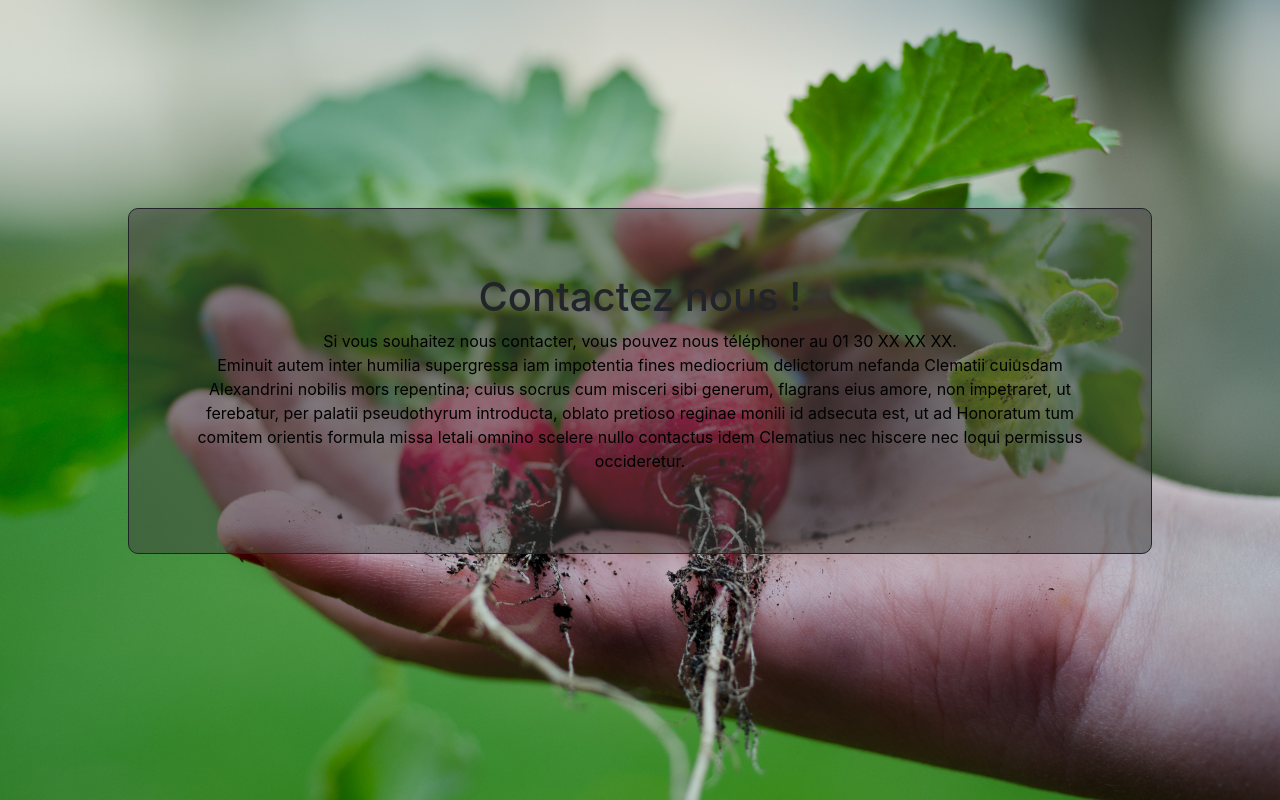
After one commit to KilianLdev/Lespotagersducoin, a PHP site: page /aboutus.php in a window 1280 px wide. The commit adds this page. Run offline with PHP 8.4, Linux system fonts and the light colour scheme; some libraries are stand-ins or nearby versions.

Commit message:
add about us

```diff
--- /dev/null
+++ b/aboutus.php
@@ -0,0 +1,21 @@
+<!DOCTYPE html>
+<html>
+<head>
+<link rel="stylesheet" href="https://stackpath.bootstrapcdn.com/bootstrap/4.1.0/css/bootstrap.min.css" integrity="sha384-9gVQ4dYFwwWSjIDZnLEWnxCjeSWFphJiwGPXr1jddIhOegiu1FwO5qRGvFXOdJZ4" crossorigin="anonymous">
+    <script src="//code.jquery.com/jquery-1.11.1.min.js"></script>
+    <script src="https://stackpath.bootstrapcdn.com/bootstrap/4.1.0/js/bootstrap.min.js" integrity="sha384-uefMccjFJAIv6A+rW+L4AHf99KvxDjWSu1z9VI8SKNVmz4sk7buKt/6v9KI65qnm" crossorigin="anonymous"></script>
+    <link rel="icon" type="image/jpg" href="public/img/logo.jpg" />
+    <link rel="stylesheet" type="text/css" href="public/style/style.css" />
+    <script type="text/javascript" src="public/js/main.js"></script>
+</head>
+<body class="aboutus">
+    <section class="section-about">
+        <div class="container-aboutus">
+            <h1>Contactez nous !</h1>
+            <article class="text-about">Si vous souhaitez nous contacter, vous pouvez nous téléphoner au 01 30 XX XX XX. </article>
+            <p class="text-about">Eminuit autem inter humilia supergressa iam impotentia fines mediocrium delictorum nefanda Clematii cuiusdam Alexandrini nobilis mors repentina; cuius socrus cum misceri sibi generum, flagrans eius amore, non impetraret, ut ferebatur, per palatii pseudothyrum introducta, oblato pretioso reginae monili id adsecuta est, ut ad Honoratum tum comitem orientis formula missa letali omnino scelere nullo contactus idem Clematius nec hiscere nec loqui permissus occideretur.</p>
+        </div>
+    </section>
+
+</body>
+</html>
--- a/public/style/style.css
+++ b/public/style/style.css
@@ -219,3 +219,23 @@ p{
 .jumbotron{
 	background-color: #fff;
 }
+.section-about{
+	background-image: url("../img/photo_de_fond.jpg");
+	background-repeat: no-repeat;
+	background-size: cover;
+	min-height: 100vh;
+}
+.container-aboutus{
+	border-style: solid;
+	border-width: 1px;
+	border-radius: 10px;
+	position: absolute;
+	text-align: center;
+	top: 10%;
+	margin: 10%;
+	padding: 5%;
+	background-color: rgba(65, 64, 63, 0.5);
+}
+.text-about{
+	color: #000000;
+}
```
